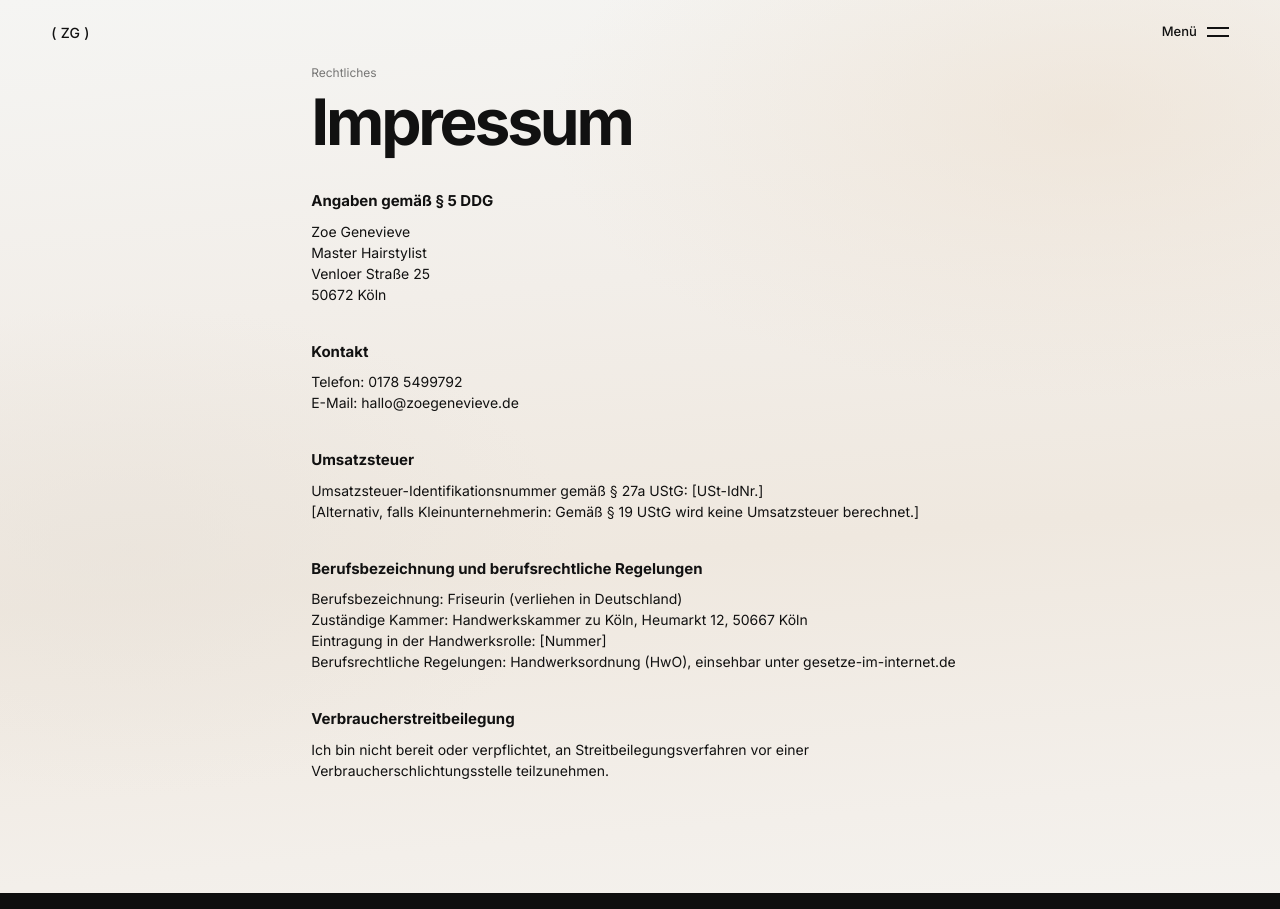
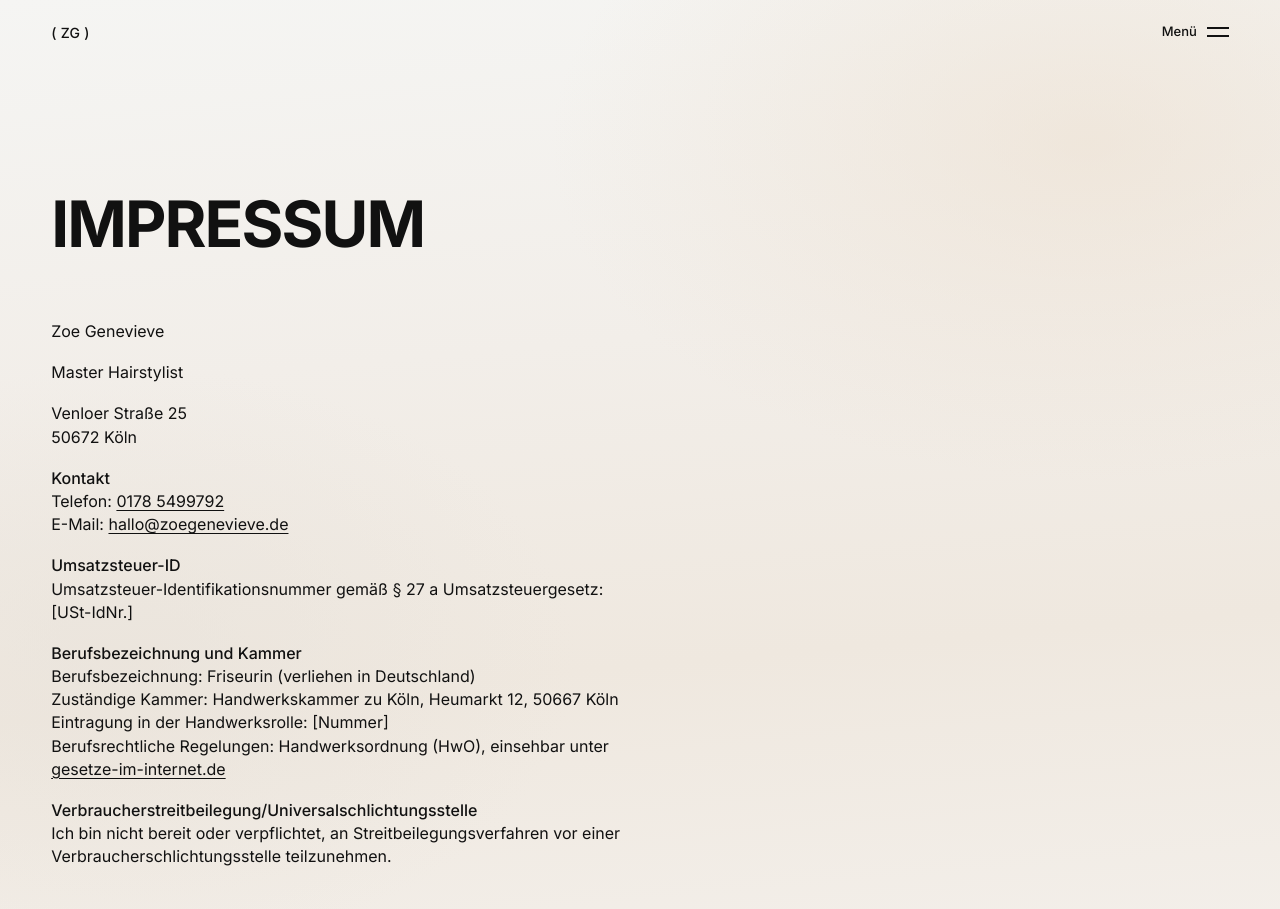
Before and after one commit to paulinadoenne/zoe-genevieve, a Next.js app: page /impressum in a window 1280 px wide. Shown: the top 909 px of the page. Built offline with nearby package versions, Linux system fonts and the light colour scheme.

Commit message:
Impressum im schlichten Aufbau mit Button zur Startseite
Co-Authored-By: Claude Opus 5.5 <noreply@anthropic.com>
Claude-Session: https://claude.ai/code/session_01SoTQ1TzqPdbSqo4BEbW49f

```diff
--- a/app/globals.css
+++ b/app/globals.css
@@ -4430,3 +4430,53 @@ body {
     grid-template-rows: auto auto;
   }
 }
+
+/* Impressum: großer Titel, ruhige Textblöcke, Button zur Startseite */
+.imp {
+  max-width: 720px;
+  padding: clamp(140px, 22vh, 240px) var(--gutter) clamp(80px, 10vw, 140px);
+  margin: 0 auto 0 calc(max(0px, (100vw - var(--max)) / 2));
+}
+.imp__title {
+  font-family: var(--sans);
+  font-size: clamp(40px, 5vw, 64px);
+  font-weight: 700;
+  letter-spacing: -0.03em;
+  text-transform: uppercase;
+  color: #111;
+  margin: 0 0 48px;
+}
+.imp__block p {
+  margin: 0 0 18px;
+  font-size: 16px;
+  line-height: 1.45;
+  color: #111;
+}
+.imp__block strong {
+  font-weight: 500;
+}
+.imp__block a {
+  color: #111;
+  text-decoration: underline;
+  text-underline-offset: 3px;
+}
+.imp__block + .imp__block {
+  margin-top: 8px;
+}
+.imp__back {
+  display: inline-block;
+  margin-top: 24px;
+  padding: 16px 32px;
+  border: 1px solid #111;
+  font-size: 14px;
+  font-weight: 600;
+  letter-spacing: 0.08em;
+  text-transform: uppercase;
+  color: #111;
+  text-decoration: none;
+  transition: background 0.25s, color 0.25s;
+}
+.imp__back:hover {
+  background: #111;
+  color: #fff;
+}
--- a/app/impressum/page.tsx
+++ b/app/impressum/page.tsx
@@ -1,4 +1,5 @@
 import type { Metadata } from "next";
+import Link from "next/link";
 import Header from "@/components/Header";
 import Footer from "@/components/SiteFooter";
 import { person } from "@/lib/content";
@@ -8,57 +9,74 @@ export const metadata: Metadata = {
   robots: { index: false },
 };
 
+// Aufbau angelehnt an ein schlichtes Impressum: großer Titel, ruhige Textblöcke,
+// am Ende ein Button zurück zur Startseite.
 export default function Impressum() {
   return (
     <>
       <Header />
-      <main className="container legal">
-        <p className="eyebrow">Rechtliches</p>
-        <h1 style={{ fontSize: "clamp(40px, 6vw, 64px)" }}>Impressum</h1>
+      <main className="imp">
+        <h1 className="imp__title">Impressum</h1>
 
-        <h2>Angaben gemäß § 5 DDG</h2>
+        <div className="imp__block">
+          <p>{person.name}</p>
+          <p>{person.beruf}</p>
           <p>
-          {person.name}
-          <br />
-          {person.beruf}
-          <br />
             {person.strasse}
             <br />
             {person.plz} {person.stadt}
           </p>
+        </div>
 
-        <h2>Kontakt</h2>
+        <div className="imp__block">
           <p>
-          Telefon: {person.telefon}
+            <strong>Kontakt</strong>
             <br />
-          E-Mail: {person.email}
+            Telefon: <a href={person.telefonLink}>{person.telefon}</a>
+            <br />
+            E-Mail: <a href={`mailto:${person.email}`}>{person.email}</a>
           </p>
+        </div>
 
-        <h2>Umsatzsteuer</h2>
+        <div className="imp__block">
           <p>
-          Umsatzsteuer-Identifikationsnummer gemäß § 27a UStG: [USt-IdNr.]
+            <strong>Umsatzsteuer-ID</strong>
             <br />
-          [Alternativ, falls Kleinunternehmerin: Gemäß § 19 UStG wird keine
-          Umsatzsteuer berechnet.]
+            Umsatzsteuer-Identifikationsnummer gemäß § 27 a Umsatzsteuergesetz:
+            <br />
+            [USt-IdNr.]
           </p>
+        </div>
 
-        <h2>Berufsbezeichnung und berufsrechtliche Regelungen</h2>
+        <div className="imp__block">
           <p>
+            <strong>Berufsbezeichnung und Kammer</strong>
+            <br />
             Berufsbezeichnung: Friseurin (verliehen in Deutschland)
             <br />
             Zuständige Kammer: Handwerkskammer zu Köln, Heumarkt 12, 50667 Köln
             <br />
             Eintragung in der Handwerksrolle: [Nummer]
             <br />
-          Berufsrechtliche Regelungen: Handwerksordnung (HwO), einsehbar unter
+            Berufsrechtliche Regelungen: Handwerksordnung (HwO), einsehbar unter{" "}
+            <a href="https://www.gesetze-im-internet.de/hwo/" target="_blank" rel="noopener">
               gesetze-im-internet.de
+            </a>
           </p>
+        </div>
 
-        <h2>Verbraucherstreitbeilegung</h2>
+        <div className="imp__block">
           <p>
-          Ich bin nicht bereit oder verpflichtet, an Streitbeilegungsverfahren
-          vor einer Verbraucherschlichtungsstelle teilzunehmen.
+            <strong>Verbraucherstreitbeilegung/<wbr />Universalschlichtungsstelle</strong>
+            <br />
+            Ich bin nicht bereit oder verpflichtet, an Streitbeilegungsverfahren vor
+            einer Verbraucherschlichtungsstelle teilzunehmen.
           </p>
+        </div>
+
+        <Link href="/" className="imp__back">
+          Zur Startseite
+        </Link>
       </main>
       <Footer />
     </>
```
Lines whose indentation alone changed are shown as unchanged.
